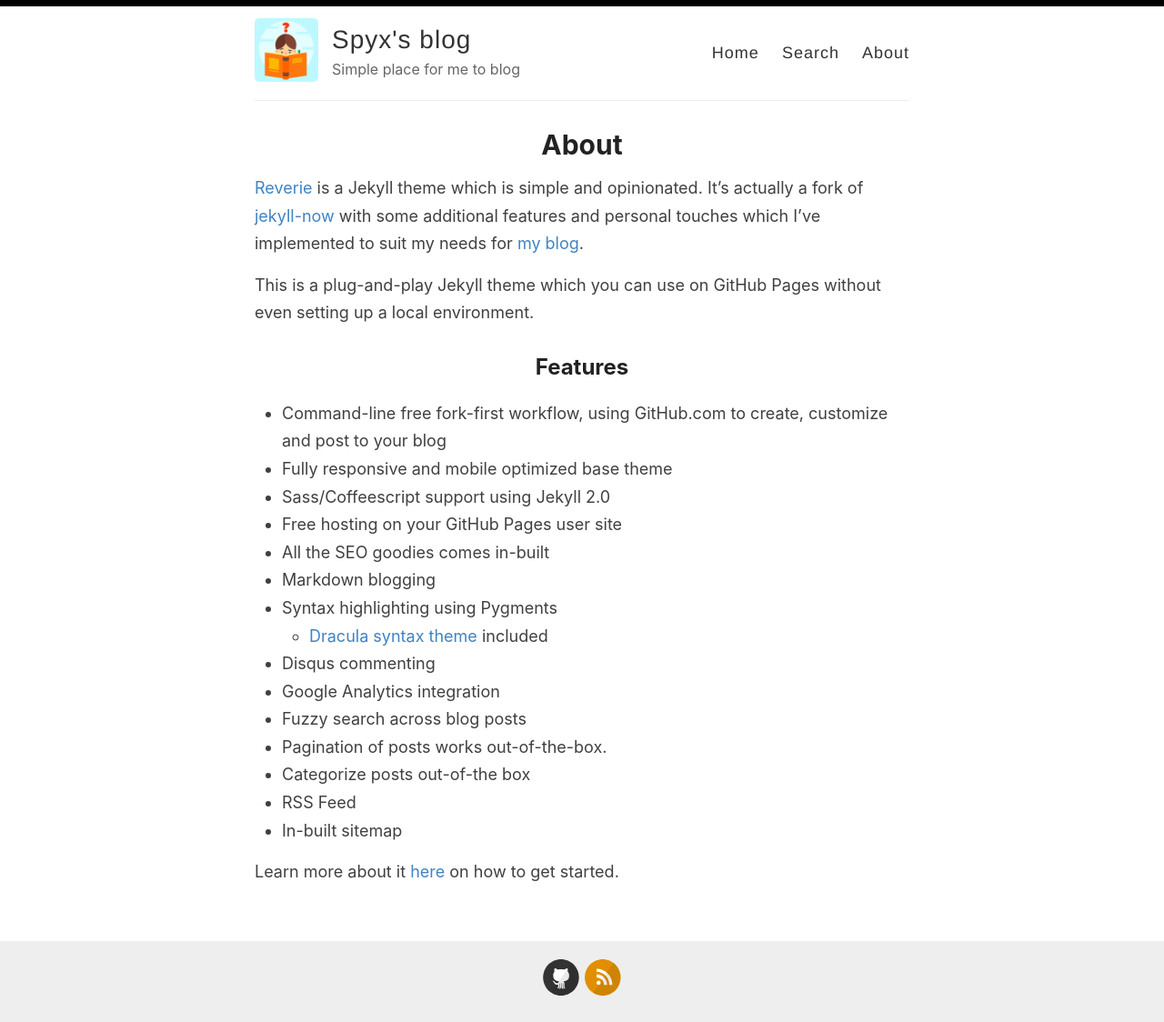
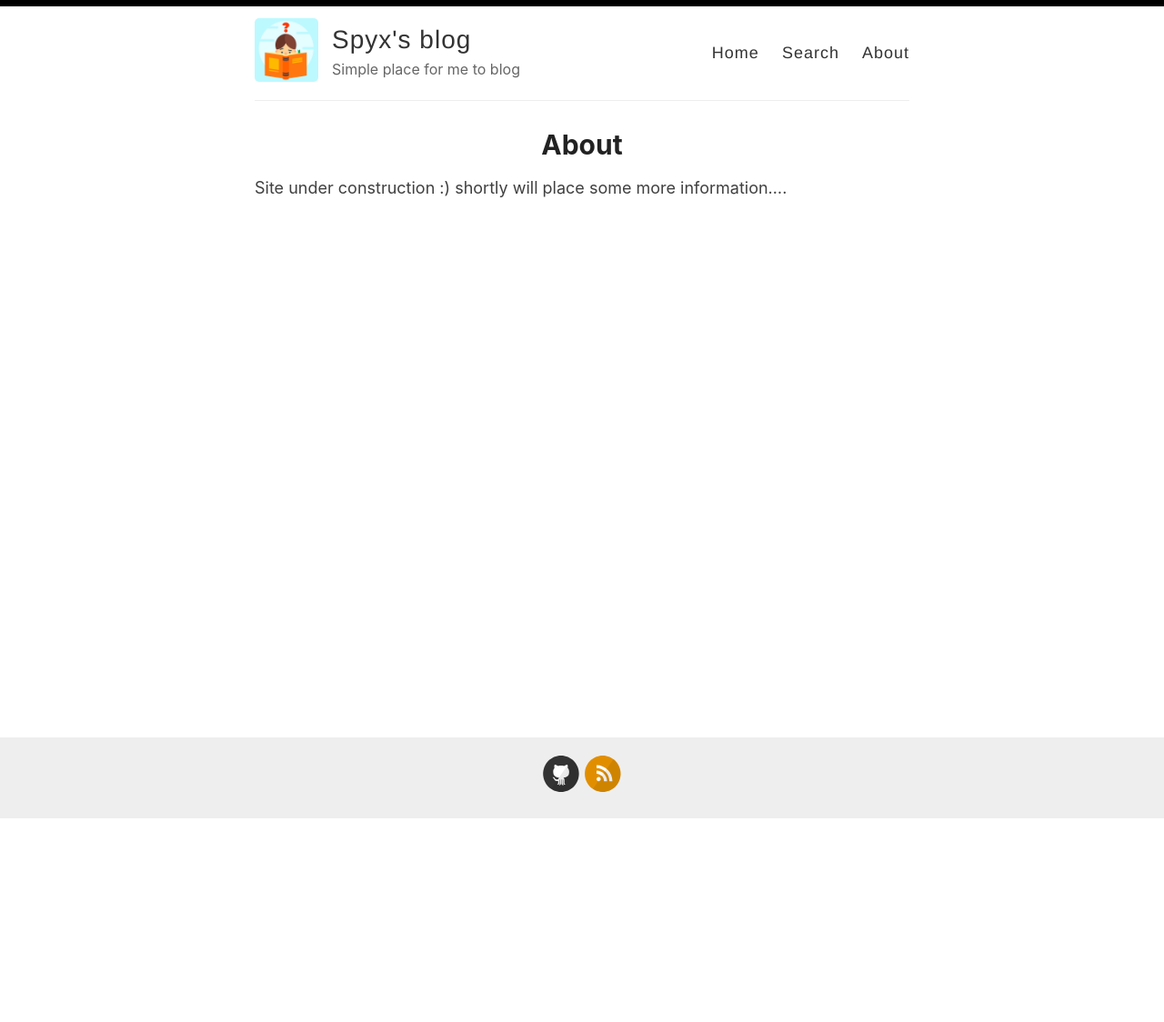
Before and after one commit to spyx/spyx.github.io, a Jekyll site: the page built from _pages/about.md, in a window 1280 px wide. Shown: the whole page at 91% size. Built offline with Jekyll 4.4.1, drawn with Linux system fonts in a browser that asks for light colours; after the commit the page ends 901 px from its top, so only the background shows below that.

Commit message:
put about under construction...

```diff
--- a/_pages/about.md
+++ b/_pages/about.md
@@ -4,26 +4,4 @@ title: About
 permalink: /about/
 ---
 
-[Reverie](https://github.com/amitmerchant1990/reverie) is a Jekyll theme which is simple and opinionated. It's actually a fork of [jekyll-now](https://github.com/barryclark/jekyll-now) with some additional features and personal touches which I've implemented to suit my needs for [my blog](https://www.amitmerchant.com).
-
-This is a plug-and-play Jekyll theme which you can use on GitHub Pages without even setting up a local environment.
-
-## Features
-
-- Command-line free fork-first workflow, using GitHub.com to create, customize and post to your blog
-- Fully responsive and mobile optimized base theme
-- Sass/Coffeescript support using Jekyll 2.0
-- Free hosting on your GitHub Pages user site
-- All the SEO goodies comes in-built
-- Markdown blogging
-- Syntax highlighting using Pygments
-    - [Dracula syntax theme](https://draculatheme.com/) included
-- Disqus commenting
-- Google Analytics integration
-- Fuzzy search across blog posts
-- Pagination of posts works out-of-the-box.
-- Categorize posts out-of-the box
-- RSS Feed
-- In-built sitemap
-
-Learn more about it [here](https://github.com/amitmerchant1990/reverie) on how to get started.
+Site under construction :) shortly will place some more information....
```
Also changed, not shown: _pages/getting-started.md (deleted, +0 -51 lines).
